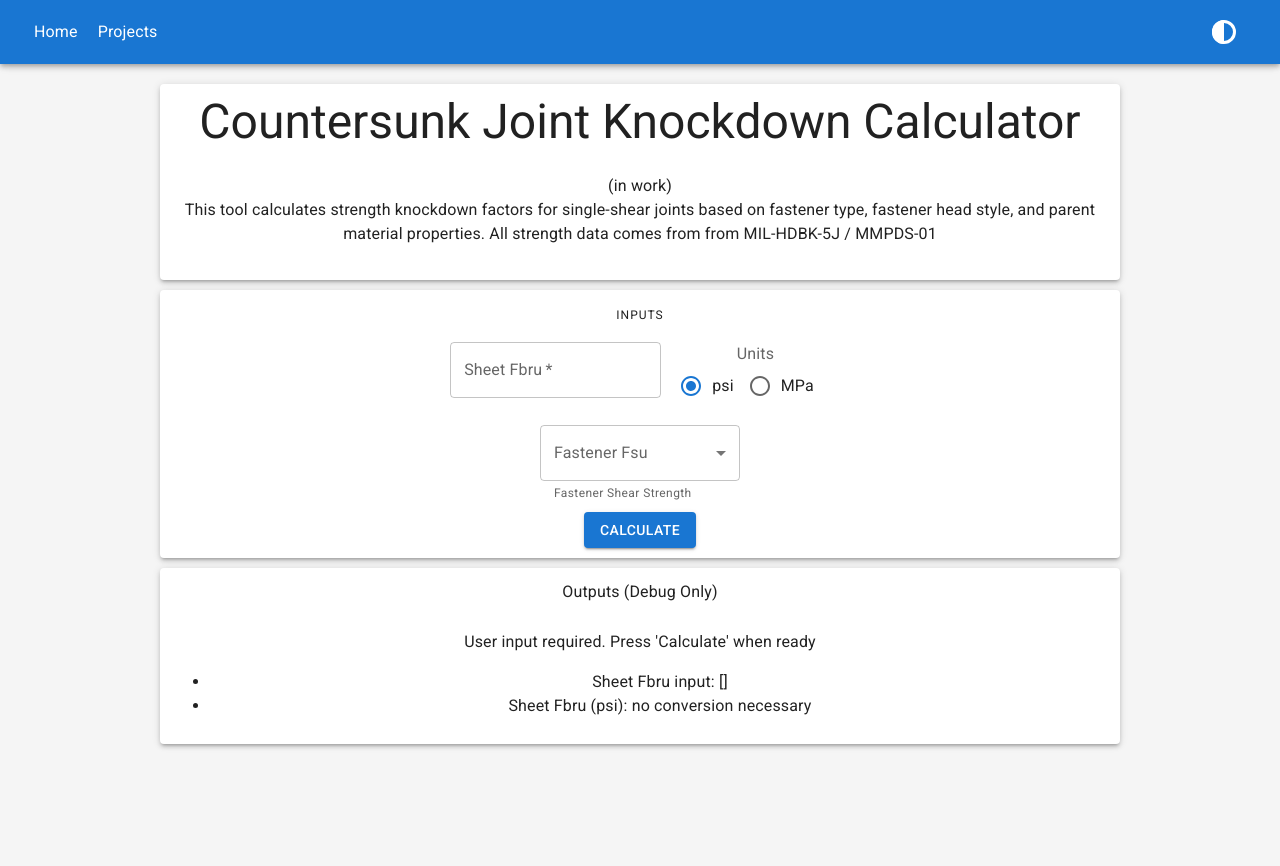
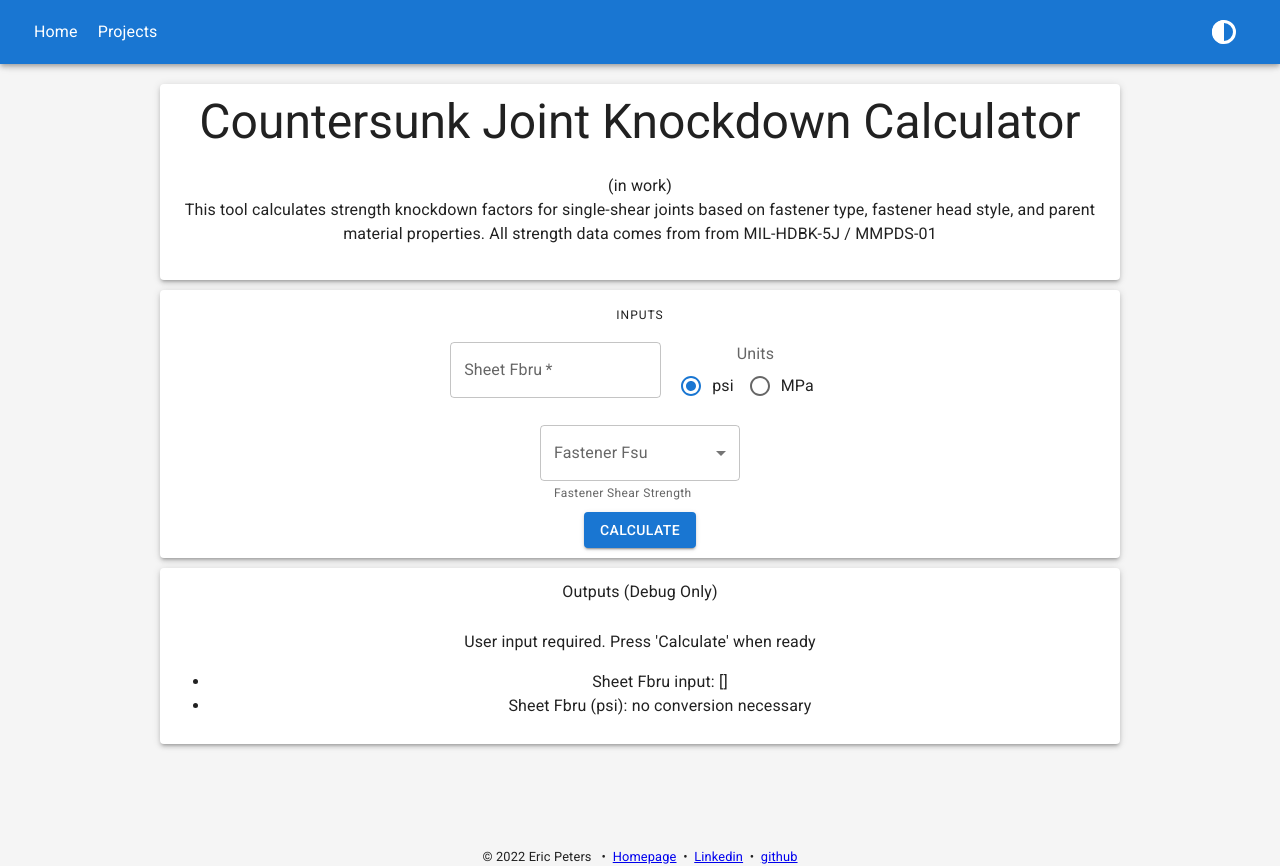
Before and after one commit to edp8489/csk_knockdown_tool, a React (Create React App) app: page / in a window 1280 px wide. Before the commit the page ends 800 px from the top, so only its background shows below. Built offline with nearby package versions, Linux system fonts and the light colour scheme.

Commit message:
Added test data + UI improvements

```diff
--- a/src/App.js
+++ b/src/App.js
@@ -4,7 +4,7 @@ import { Box, Paper, Button } from "@mui/material";
 import Typography from "@mui/material/Typography";
 import React from "react";
 import {light, dark} from "./styles.js";
-import NavBar from "./NavBar";
+import {NavBar, Footer} from "./NavBar";
 import InputsCard from "./InputsCard";
 
 // defined using let instead of const in case you want to set
@@ -95,6 +95,7 @@ export default function App() {
             <li>Sheet Fbru (psi): {(readyToCalc && userInputs.unit!=="psi")?mpa2psi(userInputs.fbru):"no conversion necessary"}</li>
           </ul>
         </Paper>
+        <Footer />
       </Box>
     </ThemeProvider>
   );
--- a/src/NavBar.js
+++ b/src/NavBar.js
@@ -11,7 +11,7 @@ const buttonSVG = <svg viewBox="0 0 32 32" width="24" height="24" fill="currentc
                     </path>
                 </svg>
 
-export default function NavBar(props){
+export function NavBar(props){
     const {themeToggle} = props
     return(
         <React.Fragment>
@@ -27,3 +27,28 @@ export default function NavBar(props){
     </React.Fragment>
     )
 }
+
+
+export function Footer(){
+  return(
+    <div className="credits" style={{
+      fontSize: '0.8em',
+      margin: '8em auto -4em auto',
+      textAlign: 'center',
+  }} >
+      ©&nbsp;2022&nbsp;Eric Peters
+      &nbsp;
+      •
+      &nbsp;
+      <a href="https://edp8489.github.io">Homepage</a>
+      &nbsp;
+      •
+      &nbsp;
+      <a href="https://www.linkedin.com/in/eric-peters-a187aa17/">Linkedin</a>
+      &nbsp;
+      •
+      &nbsp;
+      <a href="https://github.com/edp8489">github</a>
+  </div>
+  )
+}
```
Also changed, not shown: src/data/csk_data.json (added, +20 -0 lines).
